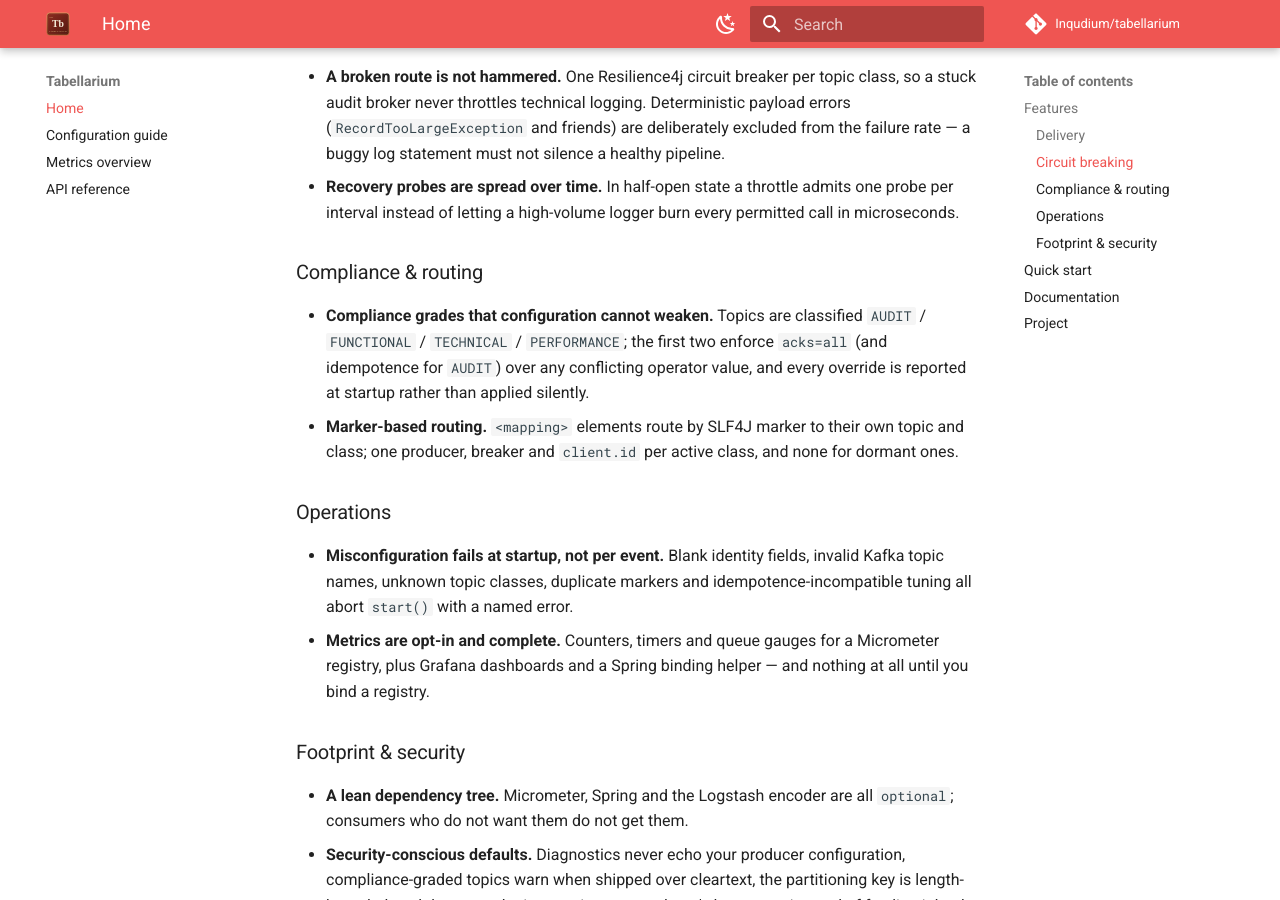
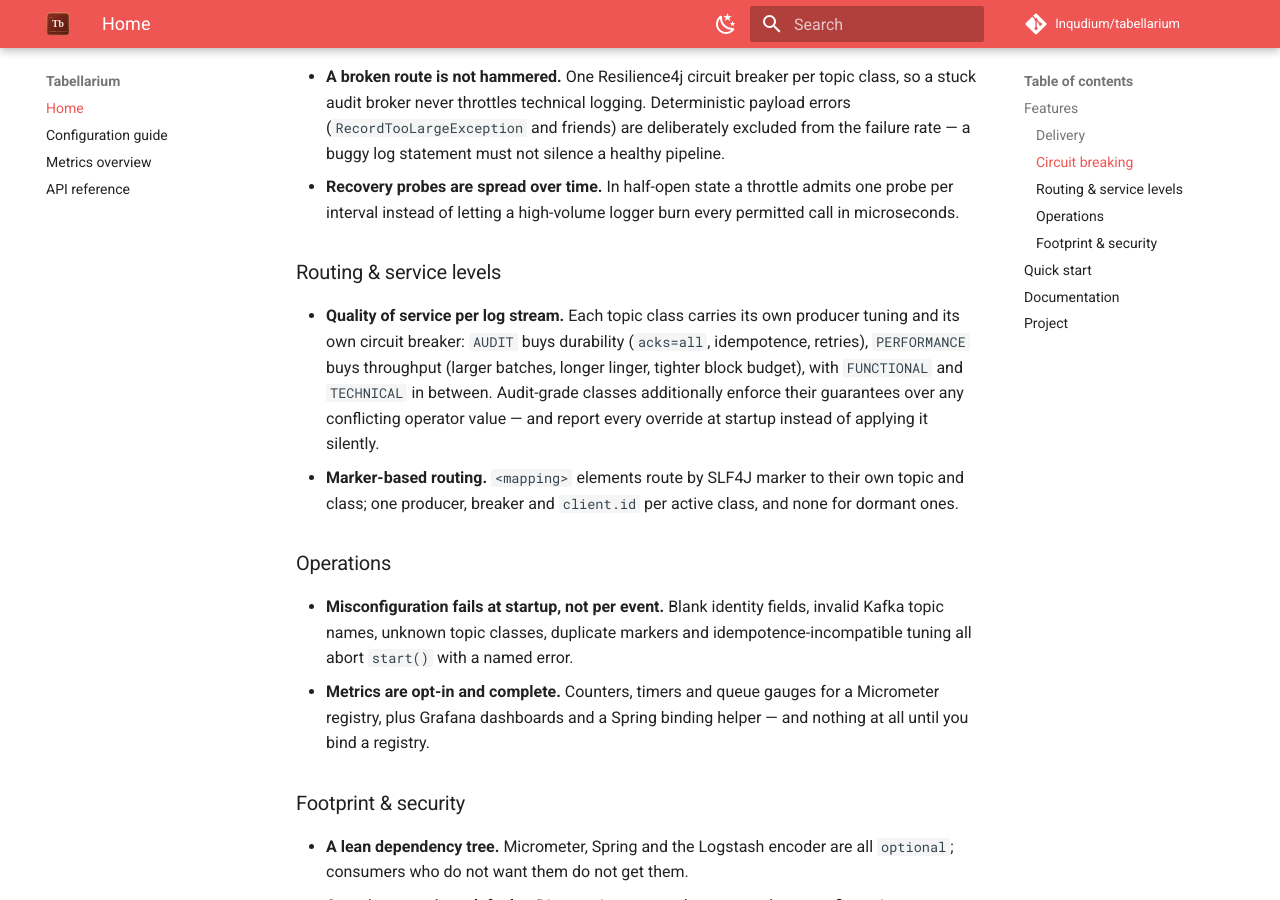
Before and after one commit to Inqudium/tabellarium, an MkDocs documentation site: the page built from docs/index.md, in a window 1280 px wide and 900 px high, scrolled down 883 px. Built offline with MkDocs 1.6.1 and Material for MkDocs 9.7.7, drawn with Linux system fonts in a browser that asks for light colours; comment, search, counter and statistics services are not loaded.

Commit message:
Lead the topic-class feature with the service level, not the enforcement
The bullet opened with the mandatory overrides, which is one
consequence of the model rather than its point: what the four classes
actually offer is a choice of delivery guarantee per log stream - audit
trails buy durability, metric logs buy throughput, each with its own
producer and circuit breaker. The enforcement for audit-grade classes
now follows as the second half, and the group is renamed accordingly.

Co-Authored-By: Claude Fable 5 <noreply@anthropic.com>
Claude-Session: https://claude.ai/code/session_01HrUPJJB4dmFKQDcijUCBNg

```diff
--- a/docs/index.md
+++ b/docs/index.md
@@ -36,13 +36,16 @@ be shipped.
   throttle admits one probe per interval instead of letting a
   high-volume logger burn every permitted call in microseconds.
 
-### Compliance & routing
+### Routing & service levels
 
-- **Compliance grades that configuration cannot weaken.** Topics are
-  classified `AUDIT` / `FUNCTIONAL` / `TECHNICAL` / `PERFORMANCE`; the
-  first two enforce `acks=all` (and idempotence for `AUDIT`) over any
-  conflicting operator value, and every override is reported at startup
-  rather than applied silently.
+- **Quality of service per log stream.** Each topic class carries its
+  own producer tuning and its own circuit breaker: `AUDIT` buys
+  durability (`acks=all`, idempotence, retries), `PERFORMANCE` buys
+  throughput (larger batches, longer linger, tighter block budget),
+  with `FUNCTIONAL` and `TECHNICAL` in between. Audit-grade classes
+  additionally enforce their guarantees over any conflicting operator
+  value — and report every override at startup instead of applying it
+  silently.
 - **Marker-based routing.** `<mapping>` elements route by SLF4J marker
   to their own topic and class; one producer, breaker and `client.id`
   per active class, and none for dormant ones.
```
Also changed, not shown: README.md (+9 -6 lines).
